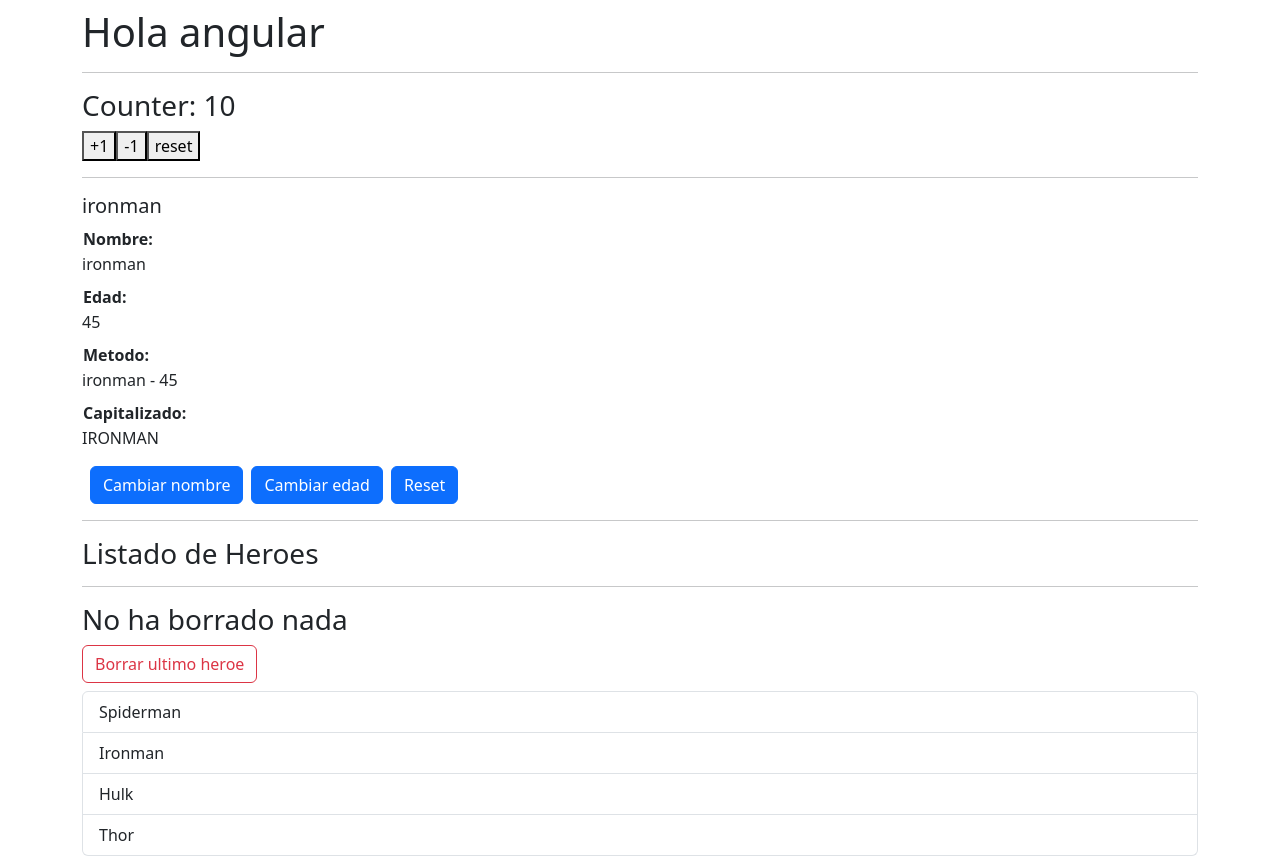
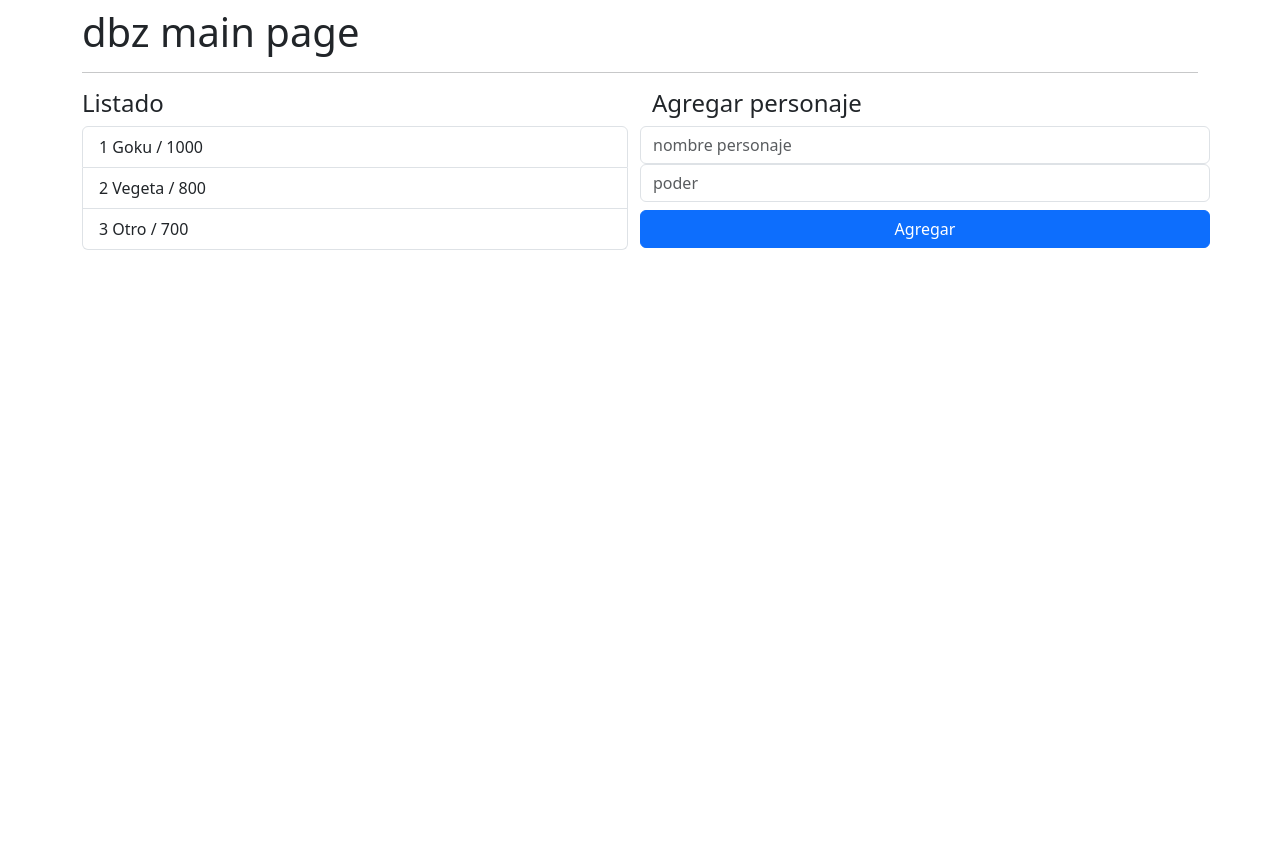
Before and after one commit to GC5355/angular-bases, an Angular app: page / in a window 1280 px wide. After the commit the page ends 800 px from the top, so only its background shows below. Built offline with nearby package versions, Linux system fonts and the light colour scheme.

Commit message:
seccion 5 ep 64

```diff
--- a/src/app/app.component.html
+++ b/src/app/app.component.html
@@ -1,8 +1,11 @@
-<h1>{{ title }}</h1>
-<hr>
+<!-- <h1>{{ title }}</h1>
+<hr> -->
 
-<app-counter></app-counter>
+<!-- <app-counter></app-counter>
 <hr>
 <app-heroes-hero></app-heroes-hero>
 <hr>
-<app-heroes-list></app-heroes-list>
+<app-heroes-list></app-heroes-list> -->
+
+
+<app-dbz-main-page></app-dbz-main-page>
--- a/src/app/app.module.ts
+++ b/src/app/app.module.ts
@@ -4,6 +4,7 @@ import { BrowserModule } from '@angular/platform-browser';
 import { AppRoutingModule } from './app-routing.module';
 import { CounterModule } from './counter/components/counter.module';
 import { HeroesModule } from './heroes/heroes.module';
+import { DbzModule } from './dbz/dbz.module';
 
 import { AppComponent } from './app.component';
 
@@ -15,7 +16,8 @@ import { AppComponent } from './app.component';
     BrowserModule,
     AppRoutingModule,
     CounterModule,
-    HeroesModule
+    HeroesModule,
+    DbzModule
   ],
   providers: [],
   bootstrap: [AppComponent]
--- /dev/null
+++ b/src/app/dbz/components/add-character/add-character.component.html
@@ -0,0 +1,6 @@
+<h4>Agregar personaje</h4>
+<form class="row">
+  <input type="text" class="form-control" placeholder="nombre personaje">
+  <input type="number" class="form-control mb-2" placeholder="poder">
+  <button type="submit" class="btn btn-primary mb-2"> Agregar</button>
+</form>
--- /dev/null
+++ b/src/app/dbz/components/list/list.component.html
@@ -0,0 +1,9 @@
+<h4>Listado</h4>
+<ul class="list-group">
+  <li
+  class="list-group-item"
+  *ngFor="let character of characterList; let i = index">
+  <span> {{ i + 1 }} </span>
+  {{character.name}} / {{character.power}}
+  </li>
+</ul>
--- /dev/null
+++ b/src/app/dbz/components/list/list.component.ts
@@ -0,0 +1,19 @@
+import { Component, Input } from '@angular/core';
+
+import { Character } from '../../interfaces/character.interface';
+
+@Component({
+  selector: 'dbz-list',
+  templateUrl: './list.component.html',
+  styleUrl: './list.component.css'
+})
+
+
+export class ListComponent {
+
+  @Input()
+  public characterList: Character[] = [{
+    name: 'Trunk',
+    power: 10
+  }]
+}
--- /dev/null
+++ b/src/app/dbz/dbz.module.ts
@@ -0,0 +1,20 @@
+import { NgModule } from '@angular/core';
+import { CommonModule } from '@angular/common';
+
+import { MainPageComponent } from './pages/main-page-component';
+import { ListComponent } from './components/list/list.component';
+import { AddCharacterComponent } from './components/add-character/add-character.component';
+
+
+
+@NgModule({
+  declarations: [
+    MainPageComponent,
+    ListComponent,
+    AddCharacterComponent],
+  exports: [MainPageComponent],
+  imports: [
+    CommonModule
+  ]
+})
+export class DbzModule { }
--- /dev/null
+++ b/src/app/dbz/interfaces/character.interface.ts
@@ -0,0 +1,4 @@
+export interface Character{
+  name: string,
+  power:number
+}
--- /dev/null
+++ b/src/app/dbz/pages/main-page-component.html
@@ -0,0 +1,14 @@
+<h1>dbz main page</h1>
+
+<hr>
+
+<div class="row">
+  <div class="col">
+    <dbz-list [characterList]="characters"></dbz-list>
+  </div>
+
+
+  <div class="col">
+    <dbz-add-character></dbz-add-character>
+  </div>
+</div>
--- /dev/null
+++ b/src/app/dbz/pages/main-page-component.ts
@@ -0,0 +1,18 @@
+import { Component } from '@angular/core';
+
+import { Character } from '../interfaces/character.interface';
+
+@Component({
+  selector: 'app-dbz-main-page',
+  templateUrl: './main-page-component.html'
+})
+
+
+
+export class MainPageComponent {
+  public characters: Character[] = [
+    {name: 'Goku', power: 1000},
+    {name: 'Vegeta', power: 800},
+    {name: 'Otro', power: 700},
+  ];
+}
```
Also changed, not shown: src/app/dbz/components/add-character/add-character.component.ts (added, +11 -0 lines), src/app/dbz/components/add-character/add-character.component.css (added), src/app/dbz/components/list/list.component.css (added), 2 other files (tests, documents, lock files or other folders).
